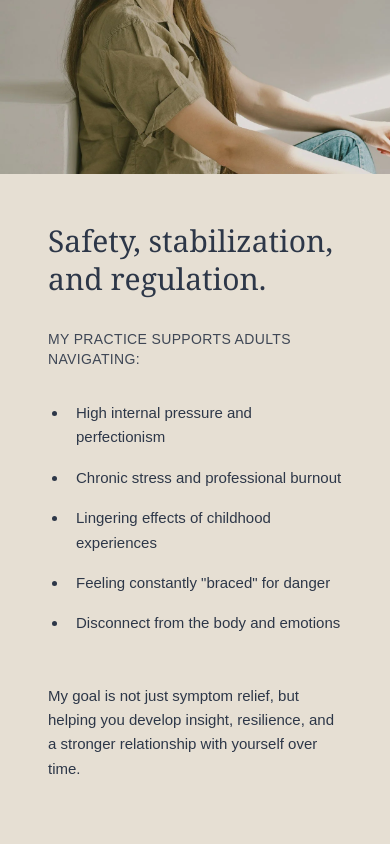
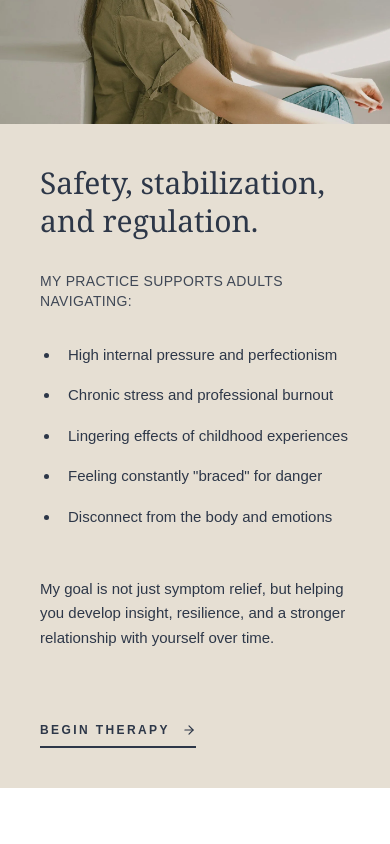
Before and after one commit to Suhaspr31/Lilac-Website-Clone, a Next.js app: page / in a window 390 px wide. Shown: the part 4040-4884 px from the top of the page. Built offline with nearby package versions, Linux system fonts and the light colour scheme.

Commit message:
Refactor symptoms section layout and image sizes
Adjusted layout and dimensions for the symptoms section.

```diff
--- a/src/app/page.js
+++ b/src/app/page.js
@@ -196,9 +196,9 @@ export default function Home() {
       </section>
 
       {/* SYMPTOMS SECTION - Profile "Functioning on outside" */}
-      <section className="grid md:grid-cols-2 min-h-[600px] bg-[#E6DFD3]">
+      <section className="flex flex-col md:grid md:grid-cols-2 min-h-[600px] bg-[#E6DFD3]">
         {/* Left: Image */}
-        <div className="h-[400px] md:h-auto w-full relative">
+        <div className="h-[350px] md:h-auto w-full relative">
           <Image
             src={IMAGES.alone}
             alt="Contemplative woman"
@@ -208,7 +208,7 @@ export default function Home() {
         </div>
 
         {/* Right: Content with Sage Bg */}
-        <div className="bg-sage p-12 md:p-24 flex flex-col justify-center text-sage-dark">
+        <div className="bg-sage p-10 md:p-24 flex flex-col justify-center text-sage-dark">
           <h2 className="text-3xl md:text-5xl font-serif mb-8 leading-tight">
             Safety, stabilization, and regulation.
           </h2>
@@ -277,15 +277,14 @@ export default function Home() {
                 />
               </div>
 
-              {/* Inset circle image (GLUED to main image) - Hidden on mobile, shown on desktop */}
+              {/* Inset circle image (GLUED to main image) */}
               <div
                 className="
-                  hidden md:block
                   absolute
-                  bottom-[-100px]
-                  right-[-160px]
-                  w-[320px]
-                  h-[320px]
+                  bottom-[-60px] md:bottom-[-100px]
+                  right-[-40px] md:right-[-160px]
+                  w-[130px] md:w-[320px]
+                  h-[130px] md:h-[320px]
                   rounded-full
                   overflow-hidden
                   shadow-xl
```
